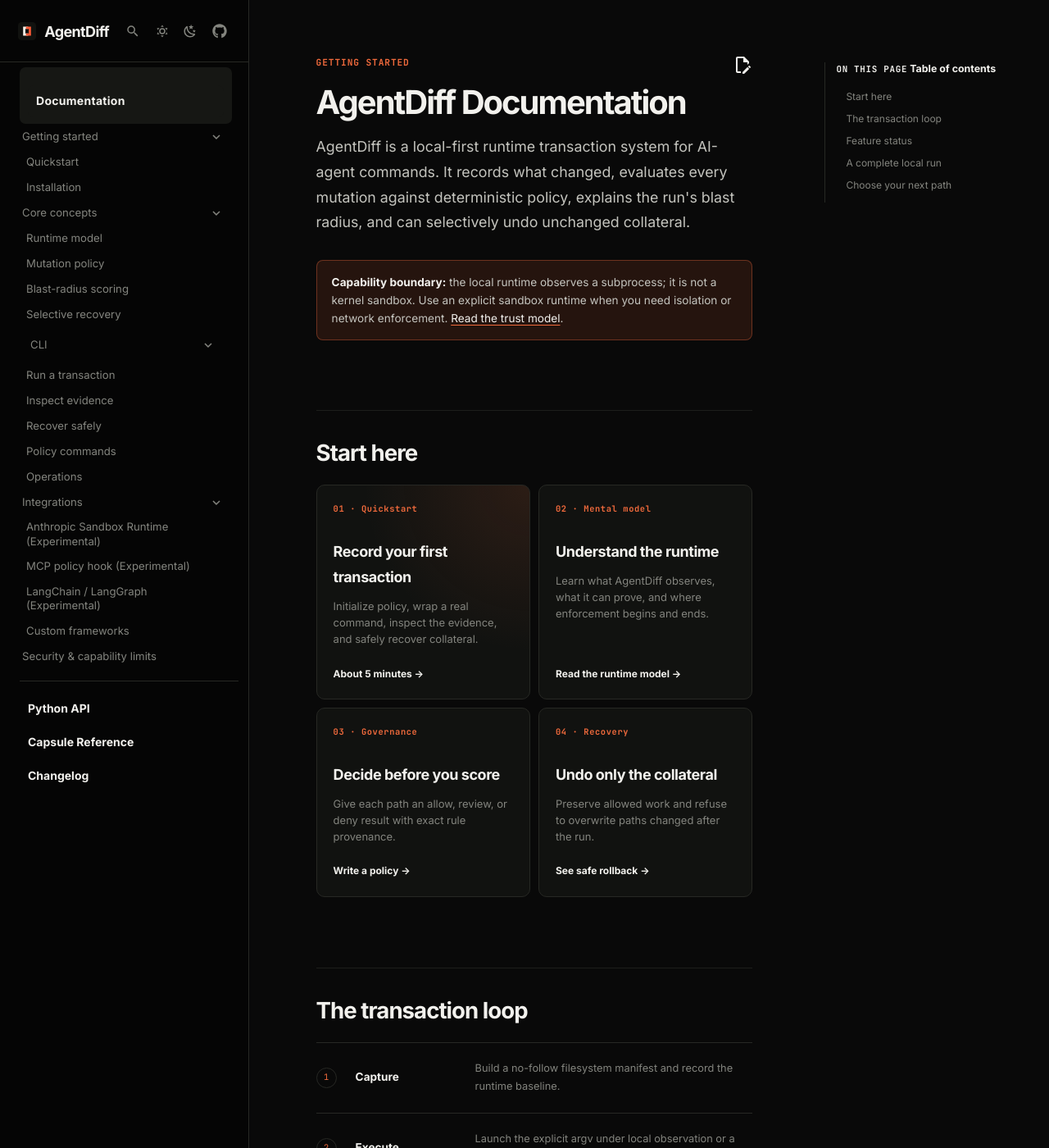
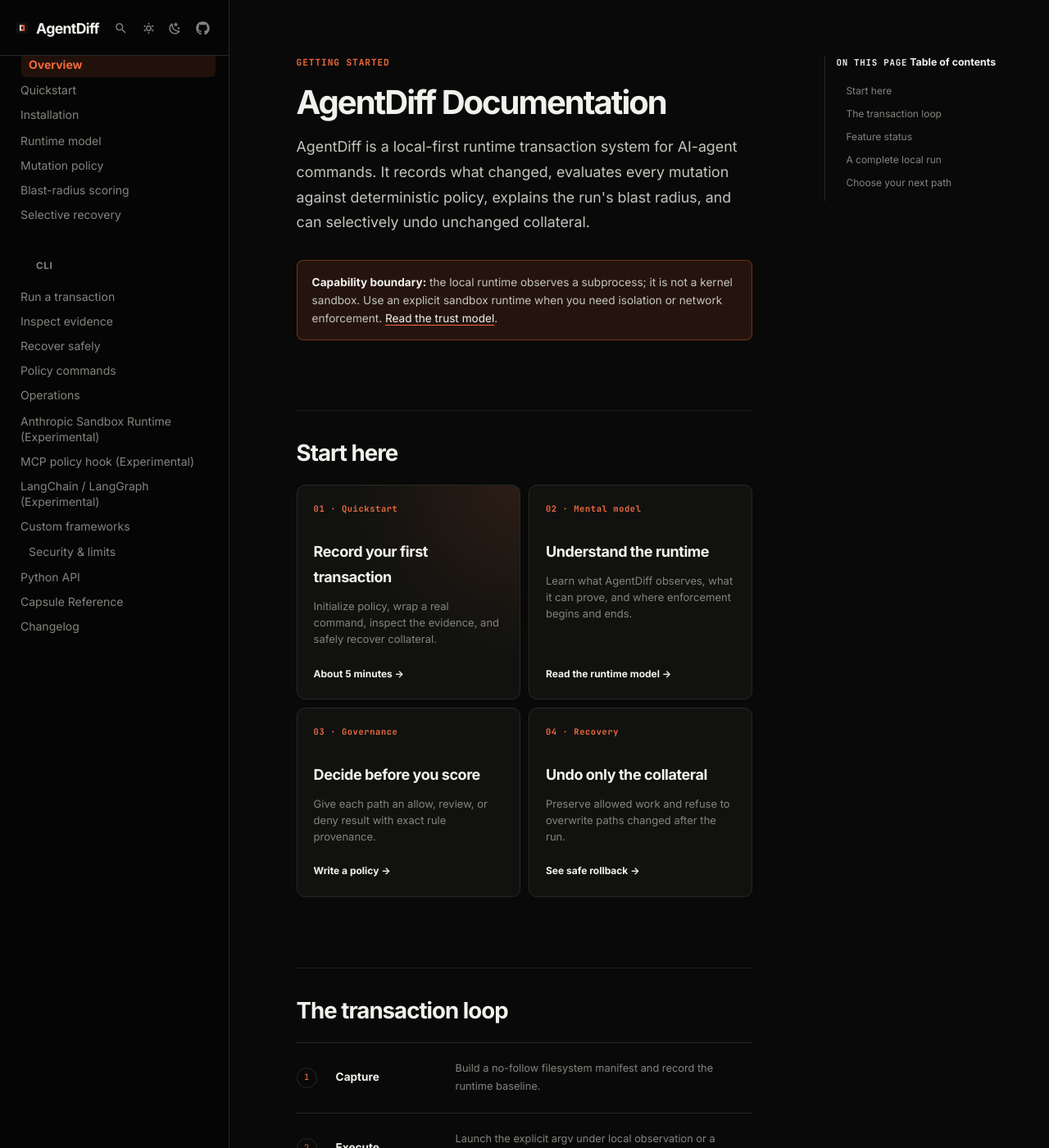
Before and after one commit to kam6l/agentdiff, an MkDocs documentation site: the page built from docs_src/docs/index.md, in a window 1280 px wide and 1400 px high. Shown: the whole window at 82% size. Built offline with MkDocs 1.6.1 and Material for MkDocs 9.7.7, drawn with Linux system fonts in a browser that asks for light colours.

Commit message:
fix(docs): remove edit page, refine left sidebar padding, fix floating back-to-top button (#32)

```diff
--- a/docs_src/stylesheets/docs.css
+++ b/docs_src/stylesheets/docs.css
@@ -58,7 +58,7 @@
 }
 
 body:not(:has(.ad-home)) .md-container {
-  margin-left: 304px;
+  margin-left: 280px;
   padding-top: 0;
   background: var(--ad-doc-bg);
 }
@@ -67,8 +67,8 @@
 body:not(:has(.ad-home)) .ad-doc-header {
   position: fixed;
   inset: 0 auto 0 0;
-  width: 304px;
-  height: 76px;
+  width: 280px;
+  height: 68px;
   background: var(--ad-doc-sidebar);
   color: var(--ad-doc-text);
   border-right: 1px solid var(--ad-doc-line);
@@ -79,12 +79,12 @@
 
 .ad-doc-header__inner {
   width: 100%;
-  height: 76px;
-  padding: 0 18px 0 22px;
+  height: 68px;
+  padding: 0 16px 0 20px;
   display: flex;
   align-items: center;
   justify-content: space-between;
-  gap: 12px;
+  gap: 10px;
 }
 
 .ad-doc-brand {
@@ -93,22 +93,24 @@
   align-items: center;
   gap: 10px;
   color: var(--ad-doc-text) !important;
-  font-size: 0.9rem;
+  font-size: 0.88rem;
   font-weight: 800;
   letter-spacing: -0.035em;
 }
 
 .ad-doc-brand__mark {
-  width: 27px;
-  height: 27px;
+  width: 26px;
+  height: 26px;
   display: inline-grid;
   place-items: center;
   color: var(--ad-doc-accent);
 }
 
-.ad-doc-brand__mark svg {
+.ad-doc-brand__mark svg,
+.ad-doc-brand__mark img {
   width: 100%;
   height: 100%;
+  object-fit: contain;
   fill: currentColor;
 }
 
@@ -120,10 +122,10 @@
 
 .ad-doc-icon-button,
 .ad-doc-header .md-header__button {
-  width: 34px;
-  height: 34px;
+  width: 32px;
+  height: 32px;
   margin: 0;
-  padding: 8px;
+  padding: 7px;
   display: grid;
   place-items: center;
   border-radius: 7px;
@@ -140,8 +142,8 @@
 
 .ad-doc-icon-button svg,
 .ad-doc-header .md-header__button svg {
-  width: 18px;
-  height: 18px;
+  width: 17px;
+  height: 17px;
   fill: currentColor;
 }
 
@@ -225,19 +227,30 @@
 /* Fixed navigation rail */
 body:not(:has(.ad-home)) .md-sidebar--primary {
   position: fixed;
-  inset: 76px auto 0 0;
-  width: 304px;
+  inset: 68px auto 0 0;
+  width: 280px;
   height: auto;
-  padding: 14px 12px 36px;
+  padding: 16px 8px 36px 14px;
   background: var(--ad-doc-sidebar);
   border-right: 1px solid var(--ad-doc-line);
   z-index: 15;
+  overflow-y: auto;
+  overflow-x: hidden;
+  scrollbar-width: thin;
+  scrollbar-color: var(--ad-doc-line-soft) transparent;
+}
+
+body:not(:has(.ad-home)) .md-sidebar--primary::-webkit-scrollbar {
+  width: 4px;
+}
+
+body:not(:has(.ad-home)) .md-sidebar--primary::-webkit-scrollbar-thumb {
+  background: var(--ad-doc-line);
+  border-radius: 4px;
 }
 
 body:not(:has(.ad-home)) .md-sidebar--primary .md-sidebar__scrollwrap {
   margin: 0;
-  scrollbar-width: thin;
-  scrollbar-color: var(--ad-doc-line) transparent;
 }
 
 body:not(:has(.ad-home)) .md-sidebar--primary .md-sidebar__inner {
@@ -246,7 +259,7 @@
 
 body:not(:has(.ad-home)) .md-nav {
   color: var(--ad-doc-muted);
-  font-size: 0.66rem;
+  font-size: 0.70rem;
 }
 
 body:not(:has(.ad-home)) .md-nav--primary > .md-nav__title {
@@ -254,13 +267,14 @@
 }
 
 body:not(:has(.ad-home)) .md-nav__link {
-  min-height: 31px;
-  margin: 0;
-  padding: 6px 10px;
+  min-height: 29px;
+  margin: 1px 0;
+  padding: 5px 9px;
   display: flex;
   align-items: center;
-  border-radius: 7px;
+  border-radius: 6px;
   color: var(--ad-doc-muted);
+  font-size: 0.70rem;
   line-height: 1.35;
   transition: background 120ms ease, color 120ms ease;
 }
@@ -275,49 +289,37 @@
 body:not(:has(.ad-home)) .md-nav__item .md-nav__link--active {
   background: var(--ad-doc-accent-soft);
   color: var(--ad-doc-accent);
-  font-weight: 670;
+  font-weight: 650;
 }
 
 body:not(:has(.ad-home)) .md-nav--primary > .md-nav__list > .md-nav__item {
-  margin: 2px 0;
-}
-
-body:not(:has(.ad-home)) .md-nav--primary > .md-nav__list > .md-nav__item > .md-nav__link,
-body:not(:has(.ad-home)) .md-nav--primary > .md-nav__list > .md-nav__item > .md-nav__container > .md-nav__link {
-  min-height: 39px;
-  padding: 8px 10px;
-  color: var(--ad-doc-text);
-  font-size: 0.7rem;
-  font-weight: 730;
-}
-
-body:not(:has(.ad-home)) .md-nav--primary > .md-nav__list > .md-nav__item:first-child {
-  padding-bottom: 14px;
-  margin-bottom: 14px;
-  border-bottom: 1px solid var(--ad-doc-line);
-}
-
-body:not(:has(.ad-home)) .md-nav--primary > .md-nav__list > .md-nav__item:first-child > .md-nav__container > .md-nav__link,
-body:not(:has(.ad-home)) .md-nav--primary > .md-nav__list > .md-nav__item:first-child > .md-nav__link {
-  background: var(--ad-doc-panel-2);
+  margin: 1px 0;
 }
 
 body:not(:has(.ad-home)) .md-nav__item--section > .md-nav__link,
-body:not(:has(.ad-home)) .md-nav__item--section > .md-nav__container > .md-nav__link {
+body:not(:has(.ad-home)) .md-nav__item--section > .md-nav__container > .md-nav__link,
+body:not(:has(.ad-home)) .md-nav__item--nested > .md-nav__container > .md-nav__link {
   margin-top: 14px;
-  color: var(--ad-doc-text);
-  font-size: 0.61rem;
-  font-weight: 760;
-  letter-spacing: 0.02em;
+  margin-bottom: 2px;
+  padding: 4px 9px;
+  color: var(--ad-doc-muted);
+  font-size: 0.58rem;
+  font-weight: 750;
+  letter-spacing: 0.06em;
+  text-transform: uppercase;
 }
 
 body:not(:has(.ad-home)) .md-nav__item--nested > .md-nav > .md-nav__list {
-  padding-left: 5px;
+  padding-left: 2px;
 }
 
 body:not(:has(.ad-home)) .md-nav__icon {
-  width: 18px;
-  height: 18px;
+  display: none;
+}
+
+body:not(:has(.ad-home)) .md-sidebar--primary .md-nav--secondary,
+body:not(:has(.ad-home)) .md-sidebar--primary label.md-nav__link {
+  display: none !important;
 }
 
 /* Reading grid */
@@ -809,16 +811,15 @@
 
 /* Page-level actions and feedback */
 .ad-doc-page-actions {
-  min-height: 30px;
-  margin-bottom: 13px;
+  min-height: 28px;
+  margin-bottom: 12px;
   display: flex;
   justify-content: flex-end;
   gap: 7px;
 }
 
-.ad-doc-page-actions button,
-.ad-doc-page-actions a {
-  min-height: 30px;
+.ad-doc-page-actions button {
+  min-height: 28px;
   padding: 0 10px;
   display: inline-flex;
   align-items: center;
@@ -827,16 +828,66 @@
   border-radius: 6px;
   background: var(--ad-doc-panel);
   color: var(--ad-doc-muted) !important;
-  font-size: 0.55rem;
+  font-size: 0.58rem;
   font-weight: 650;
-  text-decoration: none !important;
   cursor: pointer;
+  transition: all 120ms ease;
 }
 
 .ad-doc-page-actions button:hover,
-.ad-doc-page-actions a:hover {
+.ad-doc-page-actions button:focus-visible {
   border-color: var(--ad-doc-accent);
   color: var(--ad-doc-text) !important;
+}
+
+/* Floating Back-to-Top Button */
+.ad-back-to-top {
+  position: fixed !important;
+  bottom: 28px !important;
+  right: 28px !important;
+  width: 36px !important;
+  height: 36px !important;
+  display: inline-grid !important;
+  place-items: center !important;
+  padding: 0 !important;
+  border-radius: 8px !important;
+  border: 1px solid var(--ad-doc-line) !important;
+  background: var(--ad-doc-panel) !important;
+  color: var(--ad-doc-muted) !important;
+  box-shadow: 0 6px 20px rgba(0, 0, 0, 0.4) !important;
+  backdrop-filter: blur(8px) !important;
+  z-index: 90 !important;
+  cursor: pointer !important;
+  opacity: 0;
+  visibility: hidden;
+  transform: translateY(8px);
+  transition: opacity 160ms ease, transform 160ms ease, visibility 160ms ease, border-color 120ms ease, color 120ms ease, background 120ms ease !important;
+}
+
+.ad-back-to-top.is-visible {
+  opacity: 1 !important;
+  visibility: visible !important;
+  transform: translateY(0) !important;
+}
+
+.ad-back-to-top:hover,
+.ad-back-to-top:focus-visible {
+  border-color: var(--ad-doc-accent) !important;
+  color: var(--ad-doc-text) !important;
+  background: var(--ad-doc-panel-2) !important;
+}
+
+.ad-back-to-top svg {
+  width: 17px !important;
+  height: 17px !important;
+}
+
+/* Suppress all in-content edit and stray Material top buttons */
+body:not(:has(.ad-home)) .md-content__button,
+body:not(:has(.ad-home)) a[rel="edit"],
+body:not(:has(.ad-home)) .md-content .md-top,
+body:not(:has(.ad-home)) .md-content__inner .md-top {
+  display: none !important;
 }
 
 body:not(:has(.ad-home)) .md-typeset pre[data-language-label] {
@@ -899,16 +950,6 @@
 }
 
 .ad-doc-feedback a:hover { color: var(--ad-doc-accent) !important; }
-
-/* Content action */
-body:not(:has(.ad-home)) .md-content__button {
-  margin: 0 0 0 10px;
-  color: var(--ad-doc-muted);
-}
-
-body:not(:has(.ad-home)) .md-content__button:hover {
-  color: var(--ad-doc-accent);
-}
 
 /* Footer */
 body:not(:has(.ad-home)) .md-footer {
--- a/mkdocs.yml
+++ b/mkdocs.yml
@@ -4,7 +4,6 @@
 site_url: https://kam6l.github.io/agentdiff/
 repo_url: https://github.com/kam6l/agentdiff
 repo_name: kam6l/agentdiff
-edit_uri: edit/main/docs_src/
 docs_dir: docs_src
 site_dir: site
 
@@ -40,12 +39,10 @@
     - navigation.instant.progress
     - navigation.path
     - navigation.sections
-    - navigation.top
     - navigation.tracking
     - search.highlight
     - search.share
     - search.suggest
-    - content.action.edit
     - content.code.annotate
     - content.code.copy
     - content.tabs.link
@@ -54,32 +51,32 @@
     repo: fontawesome/brands/github
 
 nav:
-  - Documentation:
-      - Overview: docs/index.md
-      - Getting started:
-          - Quickstart: docs/quickstart.md
-          - Installation: docs/installation.md
-      - Core concepts:
-          - Runtime model: docs/concepts/runtime.md
-          - Mutation policy: docs/concepts/policy.md
-          - Blast-radius scoring: docs/concepts/blast-radius.md
-          - Selective recovery: docs/concepts/recovery.md
-      - CLI:
-          - CLI overview: docs/cli/index.md
-          - Run a transaction: docs/cli/run.md
-          - Inspect evidence: docs/cli/inspect.md
-          - Recover safely: docs/cli/rollback.md
-          - Policy commands: docs/cli/policy.md
-          - Operations: docs/cli/operations.md
-      - Integrations:
-          - Anthropic Sandbox Runtime (Experimental): docs/integrations/sandbox-runtime.md
-          - MCP policy hook (Experimental): docs/integrations/mcp-policy.md
-          - LangChain / LangGraph (Experimental): docs/integrations/langchain.md
-          - Custom frameworks: docs/integrations/custom.md
-      - Security & capability limits: docs/trust.md
-  - Python API: docs/sdk-reference.md
-  - Capsule Reference: docs/api-reference.md
-  - Changelog: changelog.md
+  - Overview: docs/index.md
+  - Getting started:
+      - Quickstart: docs/quickstart.md
+      - Installation: docs/installation.md
+  - Core concepts:
+      - Runtime model: docs/concepts/runtime.md
+      - Mutation policy: docs/concepts/policy.md
+      - Blast-radius scoring: docs/concepts/blast-radius.md
+      - Selective recovery: docs/concepts/recovery.md
+  - CLI:
+      - CLI overview: docs/cli/index.md
+      - Run a transaction: docs/cli/run.md
+      - Inspect evidence: docs/cli/inspect.md
+      - Recover safely: docs/cli/rollback.md
+      - Policy commands: docs/cli/policy.md
+      - Operations: docs/cli/operations.md
+  - Integrations:
+      - Anthropic Sandbox Runtime (Experimental): docs/integrations/sandbox-runtime.md
+      - MCP policy hook (Experimental): docs/integrations/mcp-policy.md
+      - LangChain / LangGraph (Experimental): docs/integrations/langchain.md
+      - Custom frameworks: docs/integrations/custom.md
+  - Security & limits: docs/trust.md
+  - Reference:
+      - Python API: docs/sdk-reference.md
+      - Capsule Reference: docs/api-reference.md
+      - Changelog: changelog.md
 
 not_in_nav: |
   index.md
```
Also changed, not shown: 2 other files.
